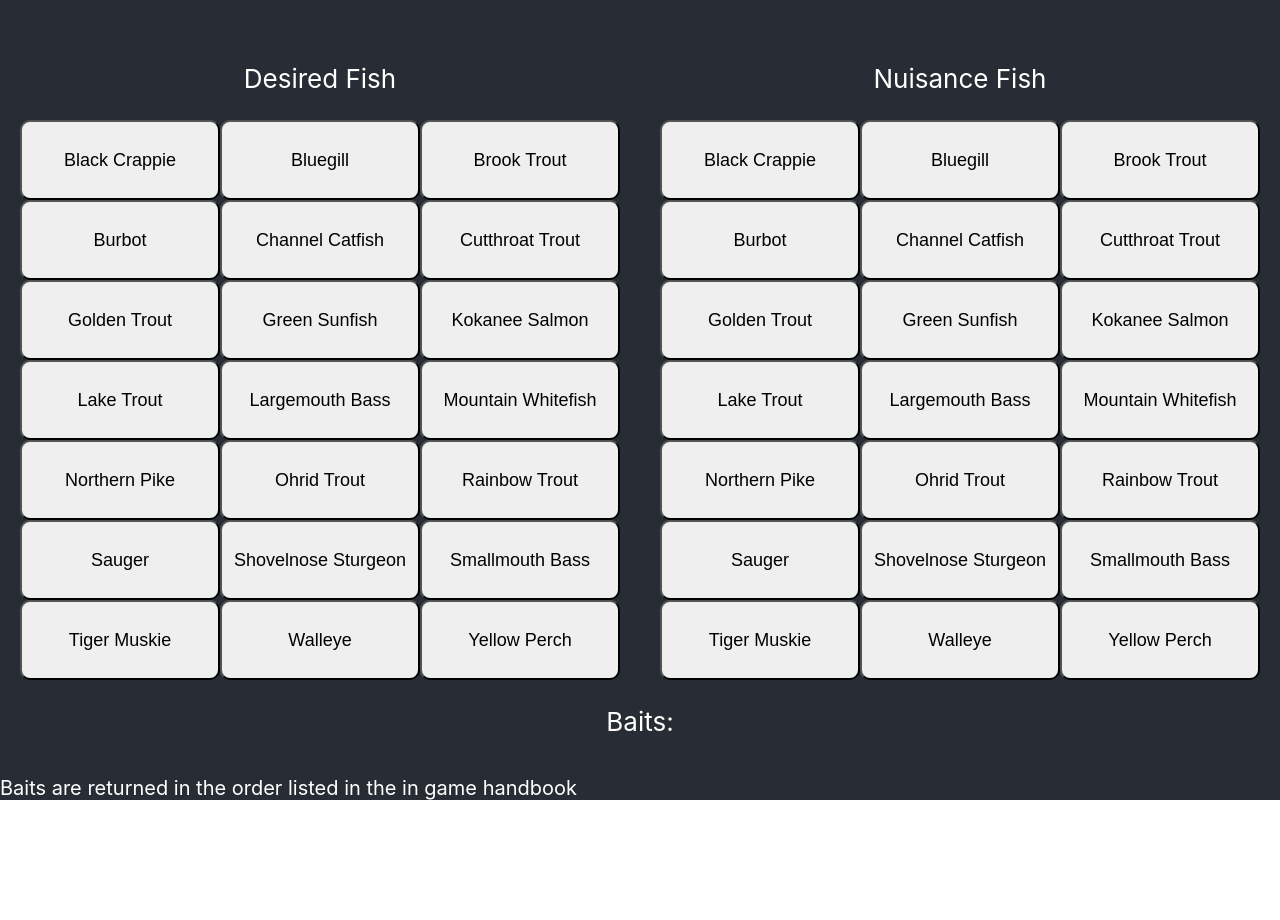
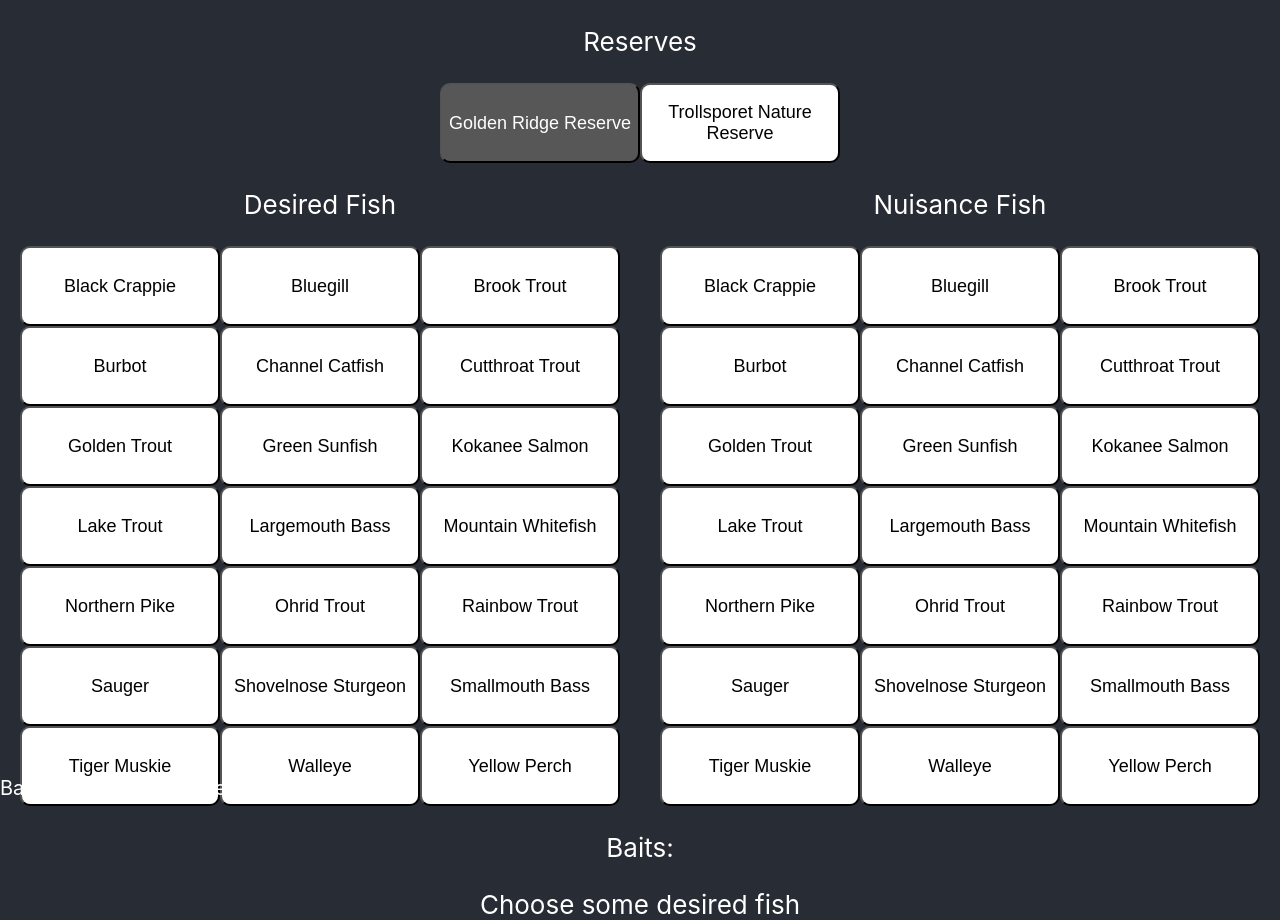
Before and after one commit to andrew-aws/fishing, a React (Create React App) app: page / in a window 1280 px wide. Before the commit the page ends 800 px from the top, so only its background shows below. Built offline with nearby package versions, Linux system fonts and the light colour scheme.

Commit message:
Added Norway

```diff
--- a/src/App.css
+++ b/src/App.css
@@ -30,6 +30,10 @@ footer {
   color: white;
 }
 
+.off {
+  background-color: #ffffff;
+}
+
 .DesiredFish, .NuisanceFish{
   width: 50%;
 }
@@ -41,3 +45,10 @@ footer {
 .NuisanceFish {
   float: right;
 }
+
+.ButtonContainer {
+  display: flex;
+  justify-content: center;
+  flex-wrap: wrap;
+  /* gap: 10px; */
+}
--- a/src/App.js
+++ b/src/App.js
@@ -6,6 +6,15 @@ import { useState } from 'react';
 // const onDragEnd = (result) => {
 //   console.log(result);
 // };
+
+const getReserves = (fishes) => {
+  const reserves = fishes.map(
+    fish => fish.reserves
+  )
+    .flat()
+
+  return [...new Set(reserves)]
+}
 
 const handleDesiredClick = (fish, fishWithProps, updateFishWithProps) => {
   updateFishWithProps(fishWithProps.map(thisFish => {
@@ -26,22 +35,71 @@ const handleNuisanceClick = (fish, fishWithProps, updateFishWithProps) => {
 }
 
 const App = () => {
-  const [fishWithProps, updateFishWithProps] = useState(fish.map(fish => { return { ...fish, desired: false, nuisance: false } }))
+  const [fishWithProps, updateFishWithProps] = useState(
+    fish
+      .map(fish => { return { ...fish, desired: false, nuisance: false } })
+      .sort((a, b) => a.name > b.name)
+  )
+  const reserves = getReserves(fishWithProps)
+
+  const [reserve, updateReserve] = useState(reserves[0])
+
+  const reserveFish = fishWithProps.filter(fish => fish.reserves.includes(reserve))
 
   return (
     <div className="App">
       <div>
+        <div>
+          <p>
+            Reserves
+          </p>
+          <div className='ButtonContainer'>
+            {
+              reserves
+                .map(
+                  thisReserve =>
+                    <button
+                      className={`${thisReserve === reserve ? 'on' : 'off'}`}
+                      onClick={() => updateReserve(thisReserve)}
+                    >{thisReserve}</button>
+                )
+            }
+          </div>
+        </div>
         <div className="DesiredFish">
           <p>
             Desired Fish
           </p>
-          {fishWithProps.map(fish => <button className={`${fish.desired ? 'on' : 'off'}`} key={`${fish.name} desired`} onClick={() => handleDesiredClick(fish, fishWithProps, updateFishWithProps)}>{fish.name}</button>)}
+          <div className='ButtonContainer'>
+            {
+              reserveFish
+                .map(
+                  fish =>
+                    <button
+                      className={`${fish.desired ? 'on' : 'off'}`}
+                      key={`${fish.name} desired`}
+                      onClick={() => handleDesiredClick(fish, fishWithProps, updateFishWithProps)}>{fish.name}
+                    </button>
+                )
+            }
+          </div>
         </div>
         <div className="NuisanceFish">
           <p>
             Nuisance Fish
           </p>
-          {fishWithProps.map(fish => <button className={`${fish.nuisance ? 'on' : 'off'}`} key={`${fish.name} nuisance`} onClick={() => handleNuisanceClick(fish, fishWithProps, updateFishWithProps)}>{fish.name}</button>)}
+          <div className='ButtonContainer'>
+            {
+              reserveFish
+                .map(
+                  fish =>
+                    <button
+                      className={`${fish.nuisance ? 'on' : 'off'}`}
+                      key={`${fish.name} nuisance`}
+                      onClick={() => handleNuisanceClick(fish, fishWithProps, updateFishWithProps)}>{fish.name}</button>
+                )
+            }
+          </div>
         </div>
       </div>
       <div>
@@ -49,7 +107,7 @@ const App = () => {
           Baits:
         </p>
         {
-          getBaits(fishWithProps).join(', ')
+          getBaits(fishWithProps)
         }
       </div>
       <footer>
--- a/src/fish.json
+++ b/src/fish.json
@@ -1,6 +1,5 @@
 [
     {
-        "id": "0",
         "name": "Black Crappie",
         "baits": [
             "Minnow",
@@ -12,10 +11,12 @@
             "Spoon",
             "Crankbait"
         ],
-        "thumb": "https://oyster.ignimgs.com/mediawiki/apis.ign.com/call-of-the-wild-the-angler/e/ea/Fishes_ScreenshotsBluegill.png?width=814"
+        "thumb": "https://oyster.ignimgs.com/mediawiki/apis.ign.com/call-of-the-wild-the-angler/e/ea/Fishes_ScreenshotsBluegill.png?width=814",
+        "reserves": [
+            "Golden Ridge Reserve"
+        ]
     },
     {
-        "id": "1",
         "name": "Bluegill",
         "baits": [
             "Bloodworm",
@@ -33,10 +34,12 @@
             "Minnow",
             "Spinner"
         ],
-        "thumb": "https://oyster.ignimgs.com/mediawiki/apis.ign.com/call-of-the-wild-the-angler/e/ea/Fishes_ScreenshotsBluegill.png?width=814"
+        "thumb": "https://oyster.ignimgs.com/mediawiki/apis.ign.com/call-of-the-wild-the-angler/e/ea/Fishes_ScreenshotsBluegill.png?width=814",
+        "reserves": [
+            "Golden Ridge Reserve"
+        ]
     },
     {
-        "id": "2",
         "name": "Brook Trout",
         "baits": [
             "Spoon",
@@ -54,10 +57,12 @@
             "Shad",
             "Tube"
         ],
-        "thumb": "https://oyster.ignimgs.com/mediawiki/apis.ign.com/call-of-the-wild-the-angler/e/ea/Fishes_ScreenshotsBluegill.png?width=814"
+        "thumb": "https://oyster.ignimgs.com/mediawiki/apis.ign.com/call-of-the-wild-the-angler/e/ea/Fishes_ScreenshotsBluegill.png?width=814",
+        "reserves": [
+            "Golden Ridge Reserve"
+        ]
     },
     {
-        "id": "3",
         "name": "Burbot",
         "baits": [
             "Liver",
@@ -75,10 +80,13 @@
             "Dough",
             "Marshmallow"
         ],
-        "thumb": "https://oyster.ignimgs.com/mediawiki/apis.ign.com/call-of-the-wild-the-angler/e/ea/Fishes_ScreenshotsBluegill.png?width=814"
+        "thumb": "https://oyster.ignimgs.com/mediawiki/apis.ign.com/call-of-the-wild-the-angler/e/ea/Fishes_ScreenshotsBluegill.png?width=814",
+        "reserves": [
+            "Golden Ridge Reserve",
+            "Trollsporet Nature Reserve"
+        ]
     },
     {
-        "id": "4",
         "name": "Channel Catfish",
         "baits": [
             "Cheese",
@@ -91,10 +99,12 @@
             "Pearl Barley",
             "Bread"
         ],
-        "thumb": "https://oyster.ignimgs.com/mediawiki/apis.ign.com/call-of-the-wild-the-angler/5/5c/Fishes_ScreenshotsChannel_Catfish.png?width=814"
+        "thumb": "https://oyster.ignimgs.com/mediawiki/apis.ign.com/call-of-the-wild-the-angler/5/5c/Fishes_ScreenshotsChannel_Catfish.png?width=814",
+        "reserves": [
+            "Golden Ridge Reserve"
+        ]
     },
     {
-        "id": "5",
         "name": "Cutthroat Trout",
         "baits": [
             "Eggs",
@@ -106,10 +116,12 @@
             "Shad",
             "Tube"
         ],
-        "thumb": "https://oyster.ignimgs.com/mediawiki/apis.ign.com/call-of-the-wild-the-angler/e/ea/Fishes_ScreenshotsBluegill.png?width=814"
+        "thumb": "https://oyster.ignimgs.com/mediawiki/apis.ign.com/call-of-the-wild-the-angler/e/ea/Fishes_ScreenshotsBluegill.png?width=814",
+        "reserves": [
+            "Golden Ridge Reserve"
+        ]
     },
     {
-        "id": "6",
         "name": "Golden Trout",
         "baits": [
             "Spoon",
@@ -118,10 +130,12 @@
             "Spinner",
             "Redworm"
         ],
-        "thumb": "https://oyster.ignimgs.com/mediawiki/apis.ign.com/call-of-the-wild-the-angler/3/3f/Fishes_ScreenshotsGolden_Trout.png?width=814"
+        "thumb": "https://oyster.ignimgs.com/mediawiki/apis.ign.com/call-of-the-wild-the-angler/3/3f/Fishes_ScreenshotsGolden_Trout.png?width=814",
+        "reserves": [
+            "Golden Ridge Reserve"
+        ]
     },
     {
-        "id": "7",
         "name": "Green Sunfish",
         "baits": [
             "Bloodworm",
@@ -139,10 +153,12 @@
             "Tube",
             "Spinner"
         ],
-        "thumb": "https://www.datocms-assets.com/66227/1661531316-fishes_screenshotskokanee_salmon.png?auto=format&w=1920"
+        "thumb": "https://www.datocms-assets.com/66227/1661531316-fishes_screenshotskokanee_salmon.png?auto=format&w=1920",
+        "reserves": [
+            "Golden Ridge Reserve"
+        ]
     },
     {
-        "id": "8",
         "name": "Kokanee Salmon",
         "baits": [
             "Spinner",
@@ -150,10 +166,12 @@
             "Crankbait",
             "Jerkbait"
         ],
-        "thumb": "https://oyster.ignimgs.com/mediawiki/apis.ign.com/call-of-the-wild-the-angler/e/e1/Fishes_ScreenshotsKokanee_Salmon.png?width=814"
+        "thumb": "https://oyster.ignimgs.com/mediawiki/apis.ign.com/call-of-the-wild-the-angler/e/e1/Fishes_ScreenshotsKokanee_Salmon.png?width=814",
+        "reserves": [
+            "Golden Ridge Reserve"
+        ]
     },
     {
-        "id": "9",
         "name": "Lake Trout",
         "baits": [
             "Spoon",
@@ -165,10 +183,12 @@
             "Grub",
             "Shad"
         ],
-        "thumb": "https://oyster.ignimgs.com/mediawiki/apis.ign.com/call-of-the-wild-the-angler/e/ed/Fishes_ScreenshotsLake_Trout.png?width=814"
+        "thumb": "https://oyster.ignimgs.com/mediawiki/apis.ign.com/call-of-the-wild-the-angler/e/ed/Fishes_ScreenshotsLake_Trout.png?width=814",
+        "reserves": [
+            "Golden Ridge Reserve"
+        ]
     },
     {
-        "id": "10",
         "name": "Largemouth Bass",
         "baits": [
             "Popper",
@@ -187,10 +207,12 @@
             "Spinner",
             "Jerkbait"
         ],
-        "thumb": "https://oyster.ignimgs.com/mediawiki/apis.ign.com/call-of-the-wild-the-angler/1/15/Fishes_ScreenshotsLargemouth_Bass.png?width=814"
+        "thumb": "https://oyster.ignimgs.com/mediawiki/apis.ign.com/call-of-the-wild-the-angler/1/15/Fishes_ScreenshotsLargemouth_Bass.png?width=814",
+        "reserves": [
+            "Golden Ridge Reserve"
+        ]
     },
     {
-        "id": "11",
         "name": "Mountain Whitefish",
         "baits": [
             "Eggs",
@@ -208,10 +230,12 @@
             "Spoon",
             "Swimbait"
         ],
-        "thumb": "https://oyster.ignimgs.com/mediawiki/apis.ign.com/call-of-the-wild-the-angler/9/95/Fishes_ScreenshotsMountain_Whitefish.png?width=814"
+        "thumb": "https://oyster.ignimgs.com/mediawiki/apis.ign.com/call-of-the-wild-the-angler/9/95/Fishes_ScreenshotsMountain_Whitefish.png?width=814",
+        "reserves": [
+            "Golden Ridge Reserve"
+        ]
     },
     {
-        "id": "12",
         "name": "Northern Pike",
         "baits": [
             "Swimbait",
@@ -226,10 +250,13 @@
             "Frog",
             "Spinner"
         ],
-        "thumb": "https://oyster.ignimgs.com/mediawiki/apis.ign.com/call-of-the-wild-the-angler/9/9b/Fishes_ScreenshotsNorthern_Pike.png?width=814"
+        "thumb": "https://oyster.ignimgs.com/mediawiki/apis.ign.com/call-of-the-wild-the-angler/9/9b/Fishes_ScreenshotsNorthern_Pike.png?width=814",
+        "reserves": [
+            "Golden Ridge Reserve",
+            "Trollsporet Nature Reserve"
+        ]
     },
     {
-        "id": "13",
         "name": "Ohrid Trout",
         "baits": [
             "Eggs",
@@ -243,10 +270,12 @@
             "Shad",
             "Tube"
         ],
-        "thumb": "https://www.datocms-assets.com/66227/1661531316-fishes_screenshotskokanee_salmon.png?auto=format&w=1920"
+        "thumb": "https://www.datocms-assets.com/66227/1661531316-fishes_screenshotskokanee_salmon.png?auto=format&w=1920",
+        "reserves": [
+            "Golden Ridge Reserve"
+        ]
     },
     {
-        "id": "14",
         "name": "Rainbow Trout",
         "baits": [
             "Spinner",
@@ -258,10 +287,12 @@
             "Redworm",
             "Hotdog"
         ],
-        "thumb": "https://oyster.ignimgs.com/mediawiki/apis.ign.com/call-of-the-wild-the-angler/3/35/Fishes_ScreenshotsRainbow_Trout.png?width=814"
+        "thumb": "https://oyster.ignimgs.com/mediawiki/apis.ign.com/call-of-the-wild-the-angler/3/35/Fishes_ScreenshotsRainbow_Trout.png?width=814",
+        "reserves": [
+            "Golden Ridge Reserve"
+        ]
     },
     {
-        "id": "15",
         "name": "Sauger",
         "baits": [
             "Redworm",
@@ -273,10 +304,12 @@
             "Jerkbait",
             "Worm"
         ],
-        "thumb": "https://oyster.ignimgs.com/mediawiki/apis.ign.com/call-of-the-wild-the-angler/4/4b/Fishes_ScreenshotsSauger.png?width=814"
+        "thumb": "https://oyster.ignimgs.com/mediawiki/apis.ign.com/call-of-the-wild-the-angler/4/4b/Fishes_ScreenshotsSauger.png?width=814",
+        "reserves": [
+            "Golden Ridge Reserve"
+        ]
     },
     {
-        "id": "16",
         "name": "Shovelnose Sturgeon",
         "baits": [
             "Redworm",
@@ -288,10 +321,12 @@
             "Bloodworm",
             "Minnow"
         ],
-        "thumb": "https://www.datocms-assets.com/66227/1661531316-fishes_screenshotskokanee_salmon.png?auto=format&w=1920"
+        "thumb": "https://www.datocms-assets.com/66227/1661531316-fishes_screenshotskokanee_salmon.png?auto=format&w=1920",
+        "reserves": [
+            "Golden Ridge Reserve"
+        ]
     },
     {
-        "id": "17",
         "name": "Smallmouth Bass",
         "baits": [
             "Eggs",
@@ -311,10 +346,12 @@
             "Tube",
             "Jerkbait"
         ],
-        "thumb": "https://oyster.ignimgs.com/mediawiki/apis.ign.com/call-of-the-wild-the-angler/a/a7/Fishes_ScreenshotsSmallmouth_Bass.png?width=814"
+        "thumb": "https://oyster.ignimgs.com/mediawiki/apis.ign.com/call-of-the-wild-the-angler/a/a7/Fishes_ScreenshotsSmallmouth_Bass.png?width=814",
+        "reserves": [
+            "Golden Ridge Reserve"
+        ]
     },
     {
-        "id": "18",
         "name": "Tiger Muskie",
         "baits": [
             "Swimbait",
@@ -327,10 +364,12 @@
             "Popper",
             "Frog"
         ],
-        "thumb": "https://www.datocms-assets.com/66227/1661531316-fishes_screenshotskokanee_salmon.png?auto=format&w=1920"
+        "thumb": "https://www.datocms-assets.com/66227/1661531316-fishes_screenshotskokanee_salmon.png?auto=format&w=1920",
+        "reserves": [
+            "Golden Ridge Reserve"
+        ]
     },
     {
-        "id": "19",
         "name": "Walleye",
         "baits": [
             "Leeches",
@@ -344,10 +383,12 @@
             "Bloodworm",
             "Worm"
         ],
-        "thumb": "https://www.datocms-assets.com/66227/1661531316-fishes_screenshotskokanee_salmon.png?auto=format&w=1920"
+        "thumb": "https://www.datocms-assets.com/66227/1661531316-fishes_screenshotskokanee_salmon.png?auto=format&w=1920",
+        "reserves": [
+            "Golden Ridge Reserve"
+        ]
     },
     {
-        "id": "20",
         "name": "Yellow Perch",
         "baits": [
             "Bloodworm",
@@ -363,6 +404,258 @@
             "Spinner",
             "Tube"
         ],
-        "thumb": "https://oyster.ignimgs.com/mediawiki/apis.ign.com/call-of-the-wild-the-angler/8/89/Fishes_ScreenshotsYellow_Perch.png?width=814"
+        "thumb": "https://oyster.ignimgs.com/mediawiki/apis.ign.com/call-of-the-wild-the-angler/8/89/Fishes_ScreenshotsYellow_Perch.png?width=814",
+        "reserves": [
+            "Golden Ridge Reserve"
+        ]
+    },
+    {
+        "name": "Arctic Char",
+        "baits": [
+            "Spoon",
+            "Spinner",
+            "Leeches",
+            "Minnow",
+            "Crankbait",
+            "Jerkbait"
+        ],
+        "thumb": "https://oyster.ignimgs.com/mediawiki/apis.ign.com/call-of-the-wild-the-angler/8/89/Fishes_ScreenshotsYellow_Perch.png?width=814",
+        "reserves": [
+            "Trollsporet Nature Reserve"
+        ]
+    },
+    {
+        "name": "Asp",
+        "baits": [
+            "Swimbait",
+            "Grub",
+            "Jerkbait",
+            "Shad",
+            "Minnow",
+            "Spoon",
+            "Crankbait",
+            "Spinner",
+            "Spinnerbait",
+            "Tube",
+            "Worm",
+            "Bloodworm",
+            "Redworm"
+        ],
+        "thumb": "https://oyster.ignimgs.com/mediawiki/apis.ign.com/call-of-the-wild-the-angler/8/89/Fishes_ScreenshotsYellow_Perch.png?width=814",
+        "reserves": [
+            "Trollsporet Nature Reserve"
+        ]
+    },
+    {
+        "name": "Atlantic Salmon",
+        "baits": [
+            "Eggs",
+            "Redworm",
+            "Spoon",
+            "Spinner",
+            "Minnow",
+            "Crankbait",
+            "Jerkbait",
+            "Cheese",
+            "Bread",
+            "Hotdog"
+        ],
+        "thumb": "https://oyster.ignimgs.com/mediawiki/apis.ign.com/call-of-the-wild-the-angler/8/89/Fishes_ScreenshotsYellow_Perch.png?width=814",
+        "reserves": [
+            "Trollsporet Nature Reserve"
+        ]
+    },
+    {
+        "name": "Bream",
+        "baits": [
+            "Bloodworm",
+            "Redworm",
+            "Pearl Barley",
+            "Eggs",
+            "Bread",
+            "Dough",
+            "Hotdog",
+            "Liver",
+            "Minnow",
+            "Spoon",
+            "Grub",
+            "Spinner",
+            "Shad",
+            "Tube",
+            "Worm"
+        ],
+        "thumb": "https://oyster.ignimgs.com/mediawiki/apis.ign.com/call-of-the-wild-the-angler/8/89/Fishes_ScreenshotsYellow_Perch.png?width=814",
+        "reserves": [
+            "Trollsporet Nature Reserve"
+        ]
+    },
+    {
+        "name": "Brown Trout",
+        "baits": [
+            "Dough",
+            "Spinner",
+            "Pearl Barley",
+            "Leeches",
+            "Marshmallow",
+            "Minnow",
+            "Spoon",
+            "Cheese",
+            "Bread",
+            "Redworm",
+            "Hotdog"
+        ],
+        "thumb": "https://oyster.ignimgs.com/mediawiki/apis.ign.com/call-of-the-wild-the-angler/8/89/Fishes_ScreenshotsYellow_Perch.png?width=814",
+        "reserves": [
+            "Trollsporet Nature Reserve"
+        ]
+    },
+    {
+        "name": "Bullhead Catfish",
+        "baits": [
+            "Redworm",
+            "Leeches",
+            "Liver",
+            "Minnow",
+            "Cheese",
+            "Dough",
+            "Hotdog",
+            "Marshmallow",
+            "Bloodworm",
+            "Pearl Barley",
+            "Eggs",
+            "Bread"
+        ],
+        "thumb": "https://oyster.ignimgs.com/mediawiki/apis.ign.com/call-of-the-wild-the-angler/8/89/Fishes_ScreenshotsYellow_Perch.png?width=814",
+        "reserves": [
+            "Trollsporet Nature Reserve"
+        ]
+    },
+    {
+        "name": "Chub",
+        "baits": [
+            "Cheese",
+            "Hotdog",
+            "Bloodworm",
+            "Pearl Barley",
+            "Eggs",
+            "Bread",
+            "Redworm",
+            "Dough",
+            "Leeches",
+            "Popper",
+            "Liver",
+            "Minnow",
+            "Spoon",
+            "Crankbait",
+            "Frog",
+            "Jerkbait",
+            "Marshmallow",
+            "Swimbait",
+            "Spinner",
+            "Spinnerbait",
+            "Tube"
+        ],
+        "thumb": "https://oyster.ignimgs.com/mediawiki/apis.ign.com/call-of-the-wild-the-angler/8/89/Fishes_ScreenshotsYellow_Perch.png?width=814",
+        "reserves": [
+            "Trollsporet Nature Reserve"
+        ]
+    },
+    {
+        "name": "Grayling",
+        "baits": [
+            "Eggs",
+            "Spoon",
+            "Spinner",
+            "Bloodworm",
+            "Redworm"
+        ],
+        "thumb": "https://oyster.ignimgs.com/mediawiki/apis.ign.com/call-of-the-wild-the-angler/8/89/Fishes_ScreenshotsYellow_Perch.png?width=814",
+        "reserves": [
+            "Trollsporet Nature Reserve"
+        ]
+    },
+    {
+        "name": "European Perch",
+        "baits": [
+            "Minnow",
+            "Crankbait",
+            "Jerkbait",
+            "Shad",
+            "Bloodworm",
+            "Cheese",
+            "Bread",
+            "Redworm",
+            "Leeches",
+            "Popper",
+            "Spoon",
+            "Frog",
+            "Swimbait",
+            "Grub",
+            "Spinner",
+            "Spinnerbait",
+            "Tube",
+            "Worm",
+            "Pearl Barley",
+            "Hotdog"
+        ],
+        "thumb": "https://oyster.ignimgs.com/mediawiki/apis.ign.com/call-of-the-wild-the-angler/8/89/Fishes_ScreenshotsYellow_Perch.png?width=814",
+        "reserves": [
+            "Trollsporet Nature Reserve"
+        ]
+    },
+    {
+        "name": "Ide",
+        "baits": [
+            "Cheese",
+            "Bread",
+            "Redworm",
+            "Minnow",
+            "Grub",
+            "Tube",
+            "Worm",
+            "Pearl Barley",
+            "Dough",
+            "Spinner"
+        ],
+        "thumb": "https://oyster.ignimgs.com/mediawiki/apis.ign.com/call-of-the-wild-the-angler/8/89/Fishes_ScreenshotsYellow_Perch.png?width=814",
+        "reserves": [
+            "Trollsporet Nature Reserve"
+        ]
+    },
+    {
+        "name": "Roach",
+        "baits": [
+            "Bloodworm",
+            "Pearl Barley",
+            "Bread",
+            "Redworm",
+            "Dough",
+            "Spinner"
+        ],
+        "thumb": "https://oyster.ignimgs.com/mediawiki/apis.ign.com/call-of-the-wild-the-angler/8/89/Fishes_ScreenshotsYellow_Perch.png?width=814",
+        "reserves": [
+            "Trollsporet Nature Reserve"
+        ]
+    },
+    {
+        "name": "Zander",
+        "baits": [
+            "Minnow",
+            "Grub",
+            "Shad",
+            "Tube",
+            "Redworm",
+            "Hotdog",
+            "Leeches",
+            "Liver",
+            "Spoon",
+            "Crankbait",
+            "Swimbait",
+            "Worm"
+        ],
+        "thumb": "https://oyster.ignimgs.com/mediawiki/apis.ign.com/call-of-the-wild-the-angler/8/89/Fishes_ScreenshotsYellow_Perch.png?width=814",
+        "reserves": [
+            "Trollsporet Nature Reserve"
+        ]
     }
 ]
--- a/src/tools/getBaits.js
+++ b/src/tools/getBaits.js
@@ -3,12 +3,15 @@ const _ = require('lodash')
 const getBaits = (fish) => {
 
     const desiredFish = fish.filter(thisFish => thisFish.desired)
+    if (desiredFish.length === 0) {
+        return 'Choose some desired fish'
+    }
     const nuisanceFish = fish.filter(thisFish => thisFish.nuisance)
 
     const intersection = _.intersection(...desiredFish.map(fish => fish.baits))
     const reducedIntersection = _.difference(intersection, nuisanceFish.map(fish => fish.baits).flat())
 
-    return reducedIntersection
+    return reducedIntersection.join(', ')
 }
 
 export default getBaits;
```
